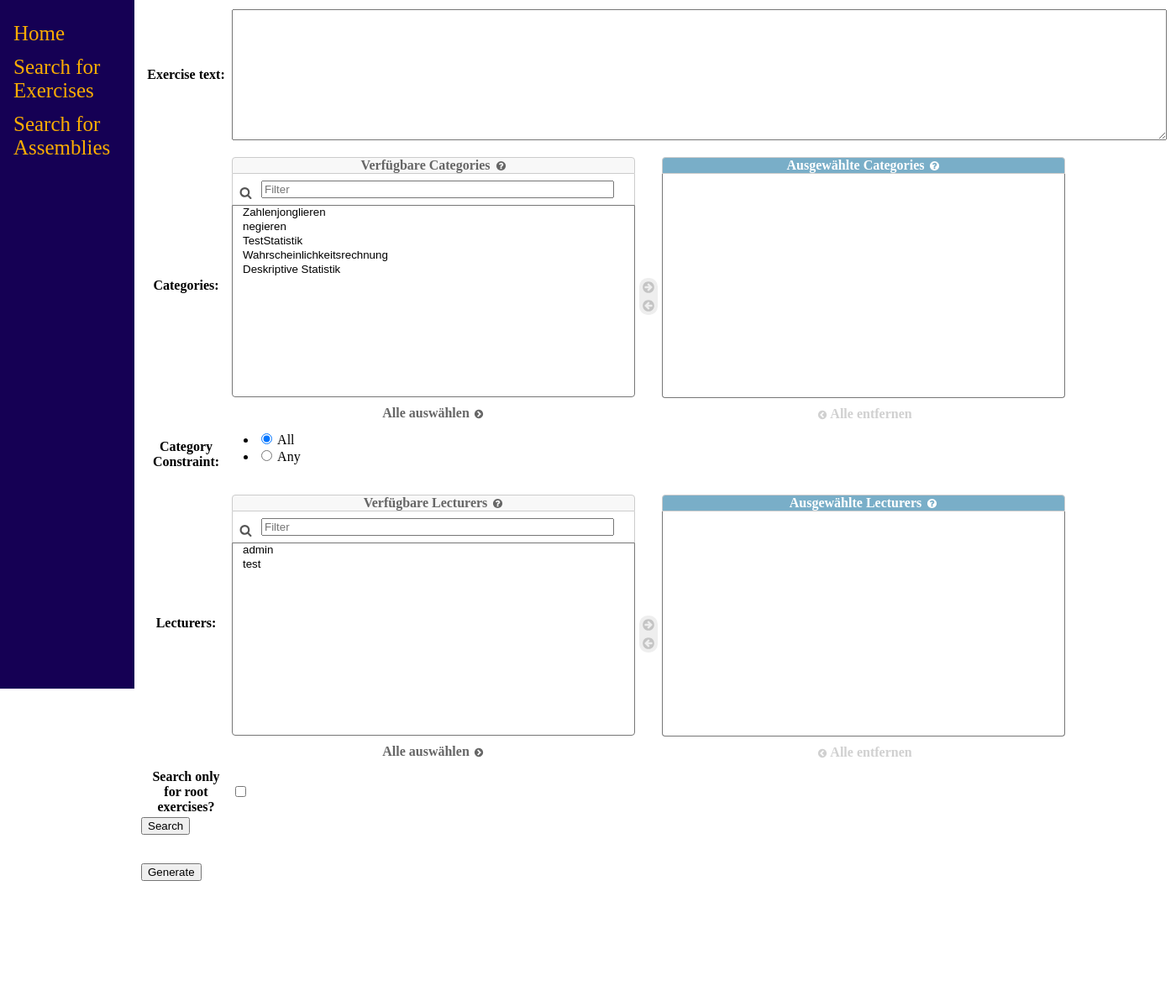
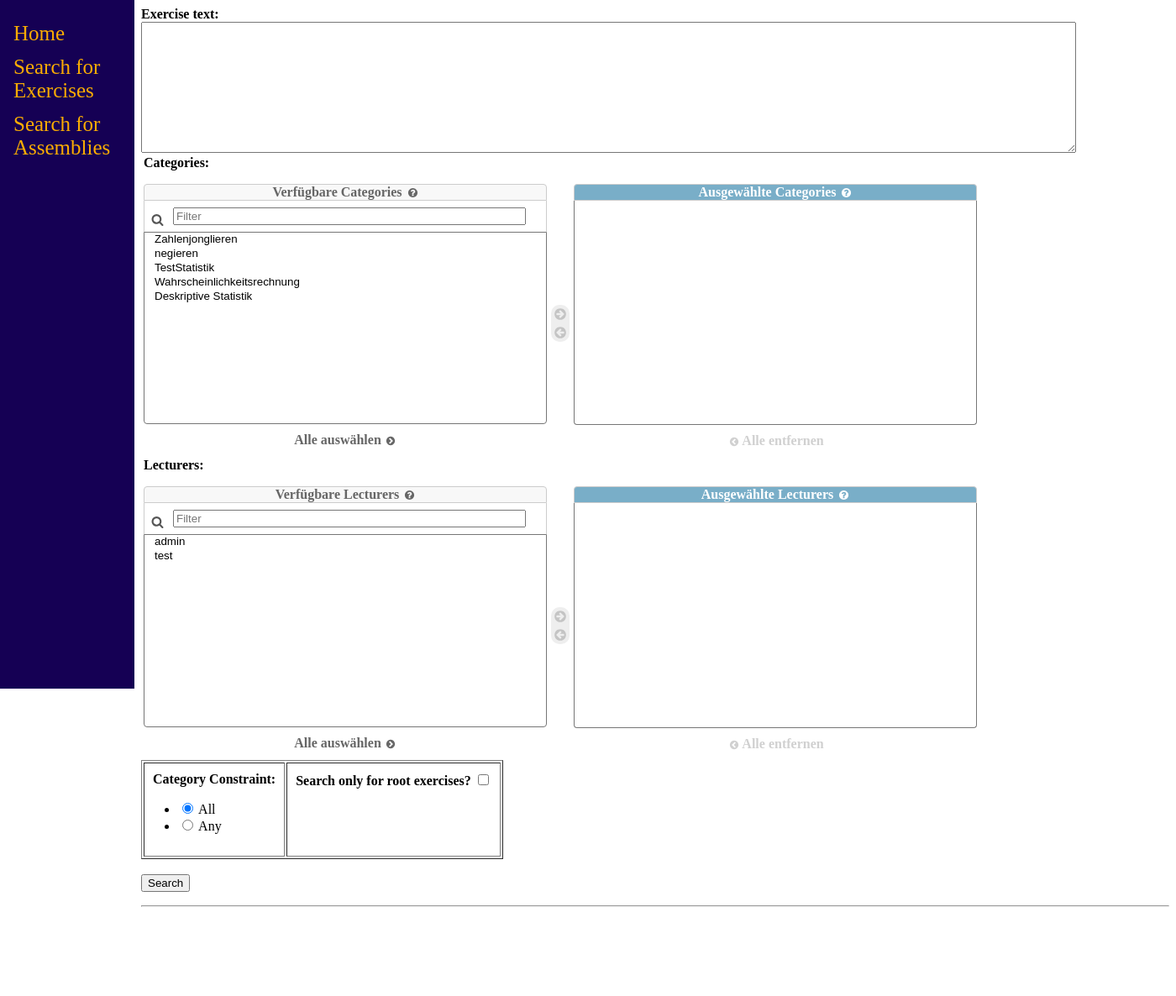
Before and after one commit to Blackstar513/dynamic-exercise-generation, a Django app: page /exgen/exercise_search in a window 1400 px wide. Shown: the whole page at 84% size. Before the commit the page ends 1049 px from the top, so only its background shows below. Run offline with Django 3.2, Linux system fonts and the light colour scheme; data comes from the database, SQL or seed files in the repository; lists and menus that the app fills with data are empty.

Commit message:
prettified search form; added horizontal line between search and result; result is now empty space if no search has been conducted

```diff
--- a/dynexgen/exgen/templates/exgen/search_for_exercise.html
+++ b/dynexgen/exgen/templates/exgen/search_for_exercise.html
@@ -1,5 +1,6 @@
 {% extends "exgen/base.html" %}
 {% load static %}
+{% load filters %}
 {% block head_append %}
 <script>window.jquery || document.write("<script src=\"{% static 'exgen/admin_copies/js/jquery.min.js' %}\"><\/script>")</script>
 <script src="{% static 'exgen/admin_copies/js/jquery.init.js' %}"></script>
@@ -12,31 +13,63 @@
 {% block title %}Search{% endblock %}
 
 {% block content %}
-<form method="GET">
+<form style="overflow-y:auto;" method="GET">
+    <div class="fieldWrapper">
+        <label for="id_text" style="display: block;"><strong>{{ form.text.label }}:</strong></label>
+        {{ form.text }}
+    </div>
     <table>
-        {{ form.as_table }}
+        <tr>
+            <td class="fieldWrapper">
+                <label for="id_categories" style="display: block;"><strong>{{ form.categories.label }}:</strong></label>
+                {{ form.categories }}
+            </td>
+        </tr>
+        <tr>
+            <td class="fieldWrapper">
+                <label for="id_lecturers" style="display: block;"><strong>{{ form.lecturers.label }}:</strong></label>
+                {{ form.lecturers }}
+            </td>
+        </tr>
     </table>
+    <table cellpadding="10" border="1">
+        <tr valign="top">
+            <td class="fieldWrapper">
+                <label for="id_category_connect" style="display: block;"><strong>{{ form.category_connect.label }}:</strong></label>
+                {{ form.category_connect }}
+            </td>
+            <td class="fieldWrapper">
+                <label for="id_only_root"><strong>{{ form.only_root.label }}</strong></label>
+                {{ form.only_root }}
+            </td>
+        </tr>
+    </table>
+    <br>
     <input type="submit" value="Search">
 </form>
-<br>
-{% for exercise in search_results %}
-    <details>
-        <summary><a href="{% url 'exgen:bottom_up' exercise.id %}">{{ exercise }}</a></summary>
-        <p>
-            Categories:
-            {% for category in exercise.category.all %}
-                {{ category }},
-            {% endfor %}
-        </p>
-        <p>Fulltext: {{ exercise.text }}</p>
-    </details>
-{% endfor %}
+
+<hr>
+
+{% if form_select %}
 
 <form action="{% url 'exgen:type_views' %}" method="POST">
     {% csrf_token %}
     <table>
-        {{ form_select.as_table }}
+        <td>
+             <label for="id_lecturers" style="display: block;"><strong>{{ form_select.exercises.label }}:</strong></label>
+            {{ form_select.exercises}}
+        </td>
     </table>
+    <br>
     <input type="submit" value="Generate">
 </form>
+
+{% else %}
+<!--Print blank space-->
+{% for _ in 5|range %}
+    <br>
+{% endfor %}
+
+{% endif %}
+
 {% endblock %}
```
